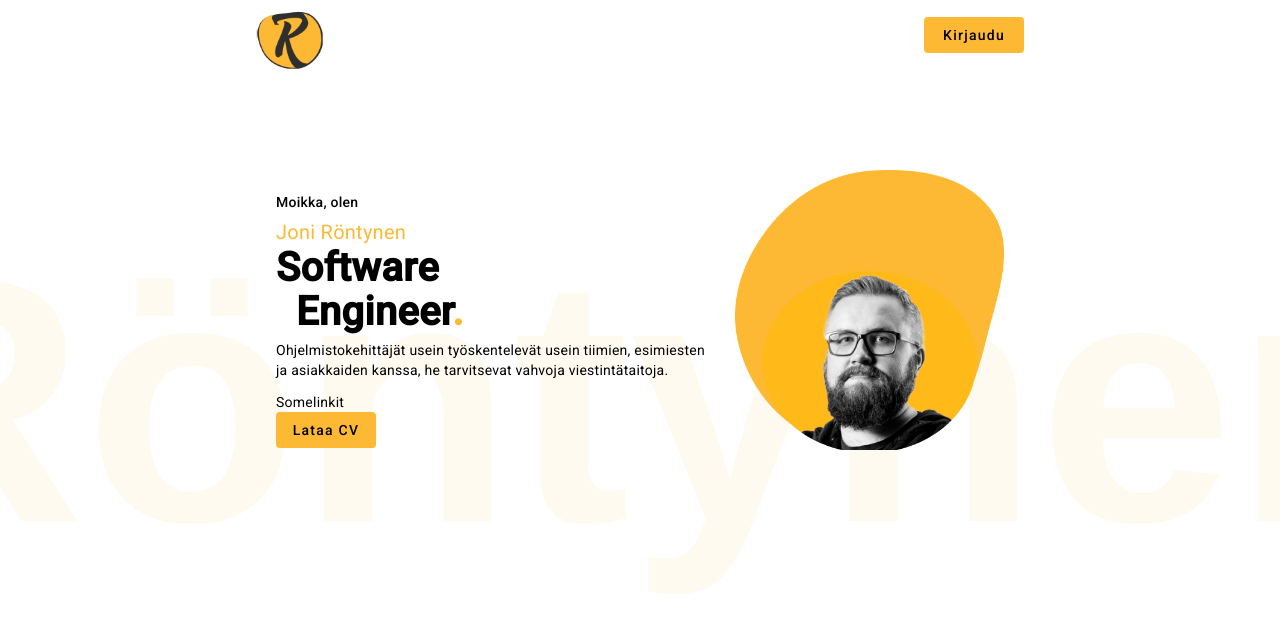
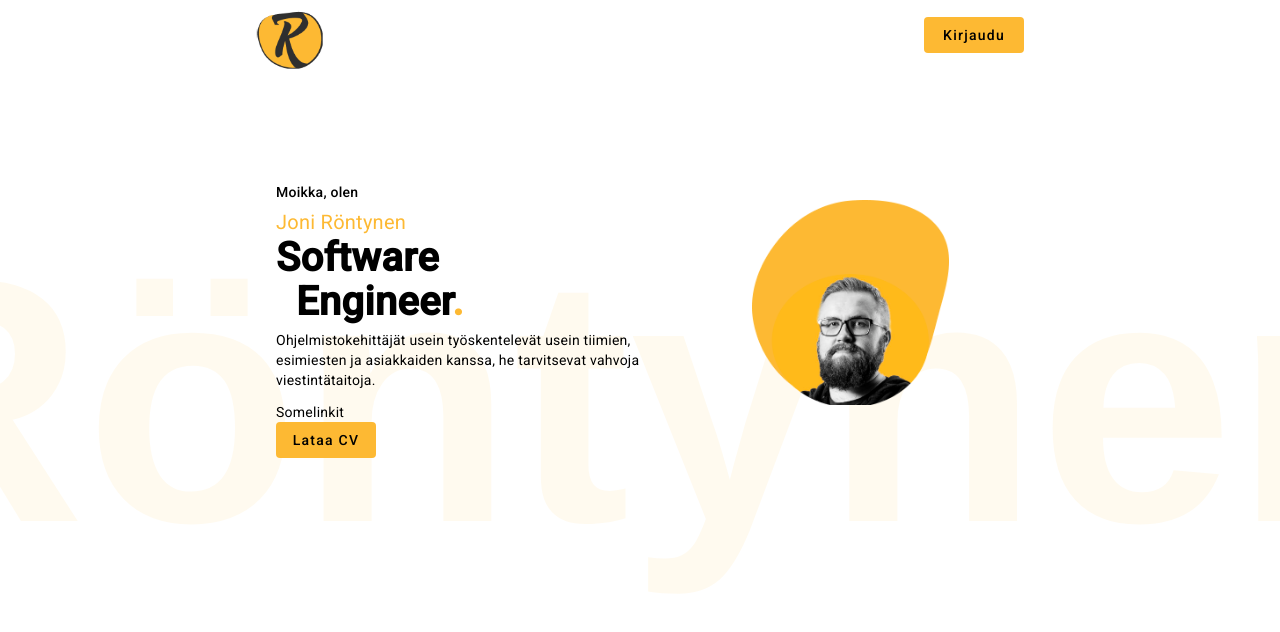
Before and after one commit to JoniRont/website, an Angular app: page / in a window 1280 px wide. Shown: the top 632 px of the page. Built offline with nearby package versions, Linux system fonts and the light colour scheme.

Commit message:
main content layout improvement

```diff
--- a/src/app/components/main-content/main-content.component.scss
+++ b/src/app/components/main-content/main-content.component.scss
@@ -21,7 +21,8 @@
 }
 
 img {
-  max-width: 100%;
+  max-width: 80%;
+  min-width: 150px;
   height: auto;
   align-self: flex-end;
 }
@@ -47,11 +48,22 @@ img {
 .intro {
   font-weight: 500;
 }
+.introduction-image {
+  padding: 30px;
+  display: flex;
+  justify-content: center;
+}
+
 
 @include desktop {
   .contents {
     display: flex;
     flex-direction: row;
   }
+  .introduction-image {
+    padding: 30px;
+    display: flex;
+    align-self: flex-start;
+  }
 
 }
```
